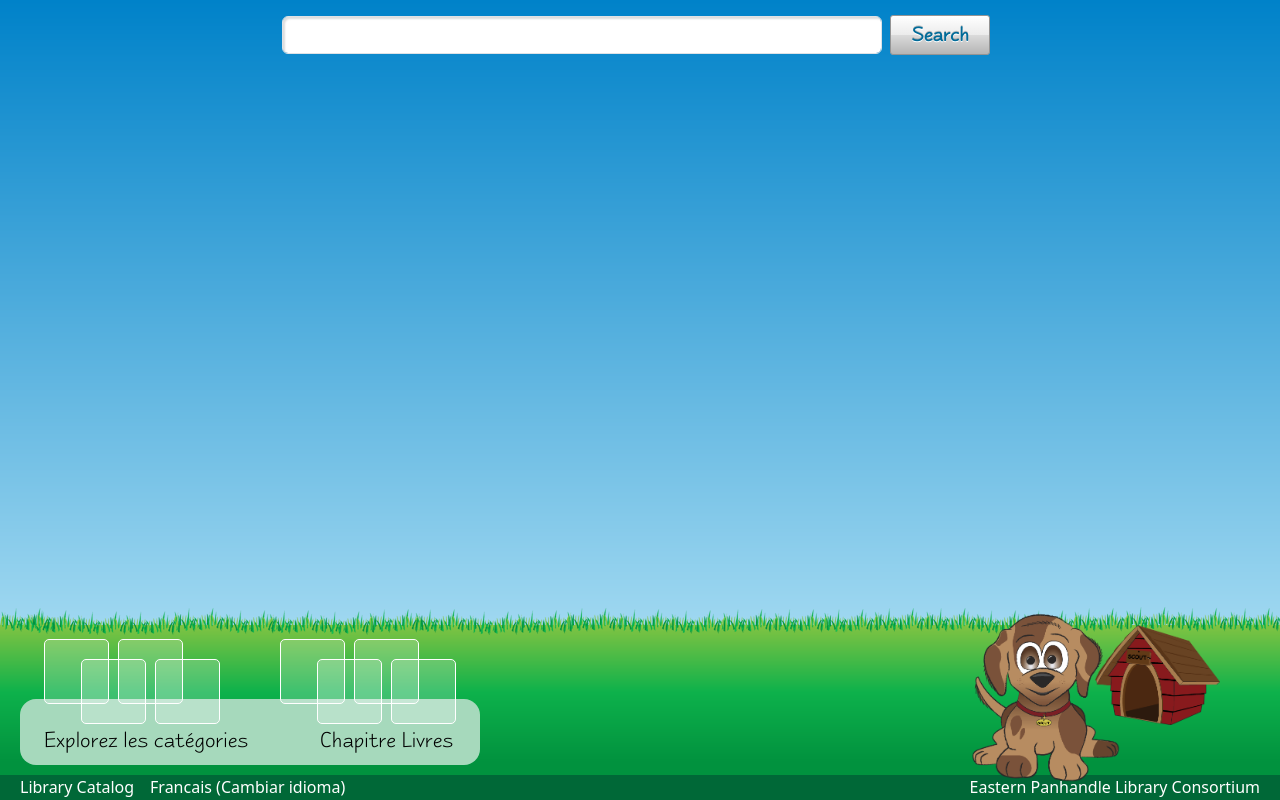
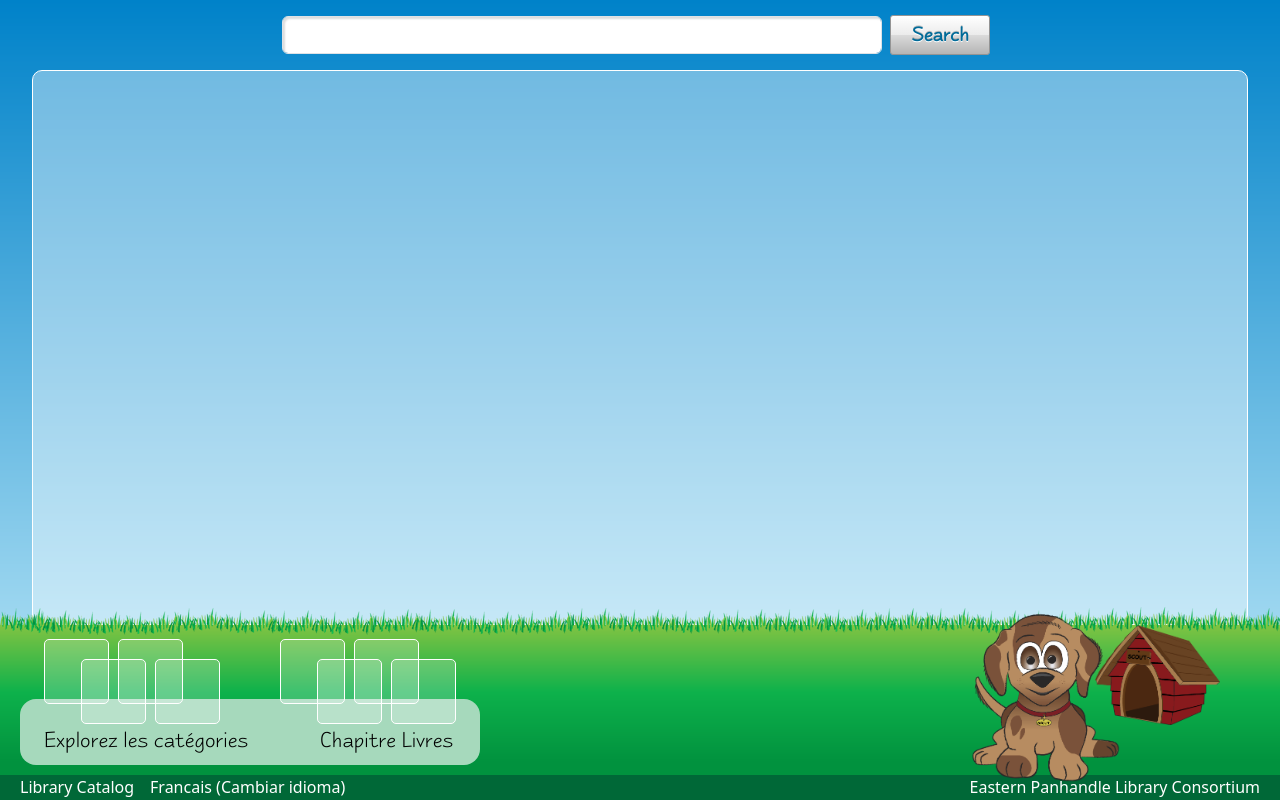
Before and after one commit to shinyaurora/kids_library, a PHP site: page / in a window 1280 px wide. Run offline with PHP 8.4, Linux system fonts and the light colour scheme.

Commit message:
fix: bg style modify

```diff
--- a/css/styles.css
+++ b/css/styles.css
@@ -1,3 +1,7 @@
+/*****************************
+ * Global Styles Begins Here *
+ *****************************/
+
 * {
   -webkit-tap-highlight-color: rgba(152, 240, 255, 0.3);
 }
@@ -16,6 +20,10 @@ body {
   background-repeat: repeat-x;
   background-size: auto 100%;
 }
+
+/*****************************
+ * Header Styles Begins Here *
+ *****************************/
 
 .search {
   height: 70px;
@@ -44,6 +52,23 @@ body {
   background-image: none;
   color: #006b99;
 }
+
+/*****************************
+ * Middle Styles Begins Here *
+ *****************************/
+
+.content {
+  height: calc(100vh - 245px);
+  margin: 0px 20px;
+  background-color: rgba(255, 255, 255, 0.4);
+  border-radius: 10px;
+  border: 1px solid white;
+}
+
+
+/*****************************
+ * Footer Styles Begins Here *
+ *****************************/
 
 .footer {
   height: 175px;
@@ -124,7 +149,8 @@ body {
   border-radius: 5px;
   border: white 1px solid;
   background-color: rgba(255, 255, 255, 0.2);
-  transition: all 0.2s;
+  transition: all 0.1s;
+  transition-timing-function: ease-out;
 }
 
 .imgBtnItem:nth-child(2n) {
```
